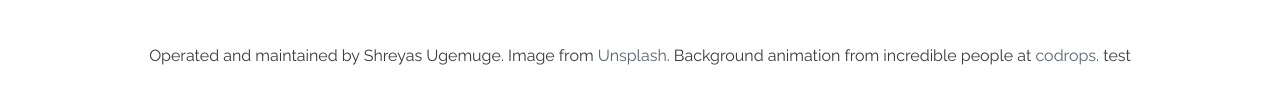
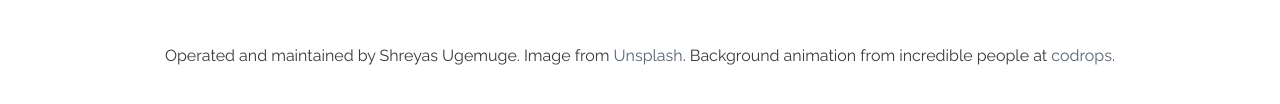
Before and after one commit to shreyasugemuge/shreyasugemuge.github.io, a plain HTML site: page index.html in a window 1280 px wide. Shown: the part 1127-1231 px from the top of the page. Drawn offline with Linux system fonts and the light colour scheme.

Commit message:
revert test

```diff
--- a/index.html
+++ b/index.html
@@ -42,7 +42,7 @@
 					</script>
 				</div>
 			<div class="fb-comments" data-href="https://shreyasugemuge.github.io" data-numposts="5"></div>
-			<p class="ref">Operated and maintained by Shreyas Ugemuge. Image from <a href="http://unsplash.com/">Unsplash</a>. Background animation from incredible people at <a href="https://tympanus.net/codrops/">codrops</a>. test</p>
+			<p class="ref">Operated and maintained by Shreyas Ugemuge. Image from <a href="http://unsplash.com/">Unsplash</a>. Background animation from incredible people at <a href="https://tympanus.net/codrops/">codrops</a>.</p>
 		</div><!-- /container -->
 		<script src="js/TweenLite.min.js"></script>
 		<script src="js/EasePack.min.js"></script>
```
